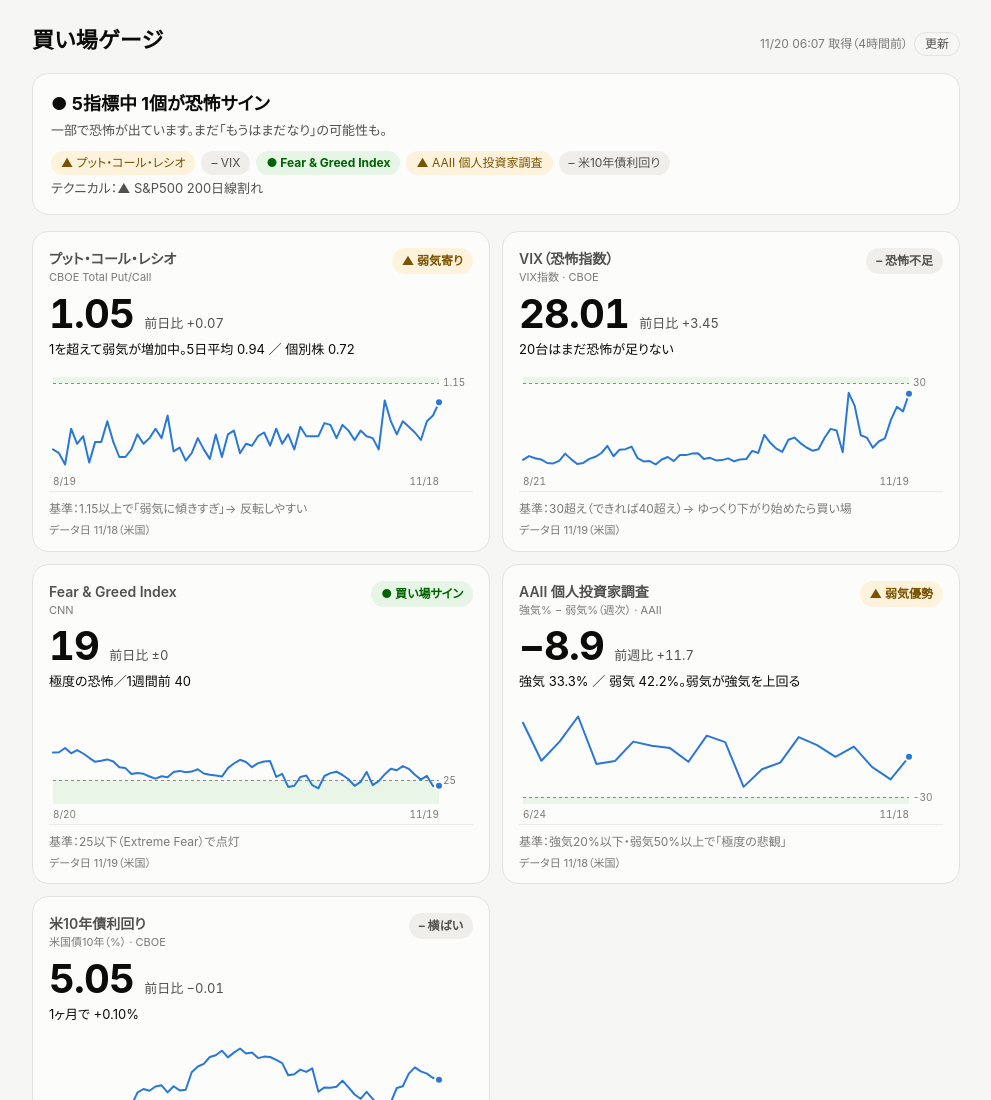
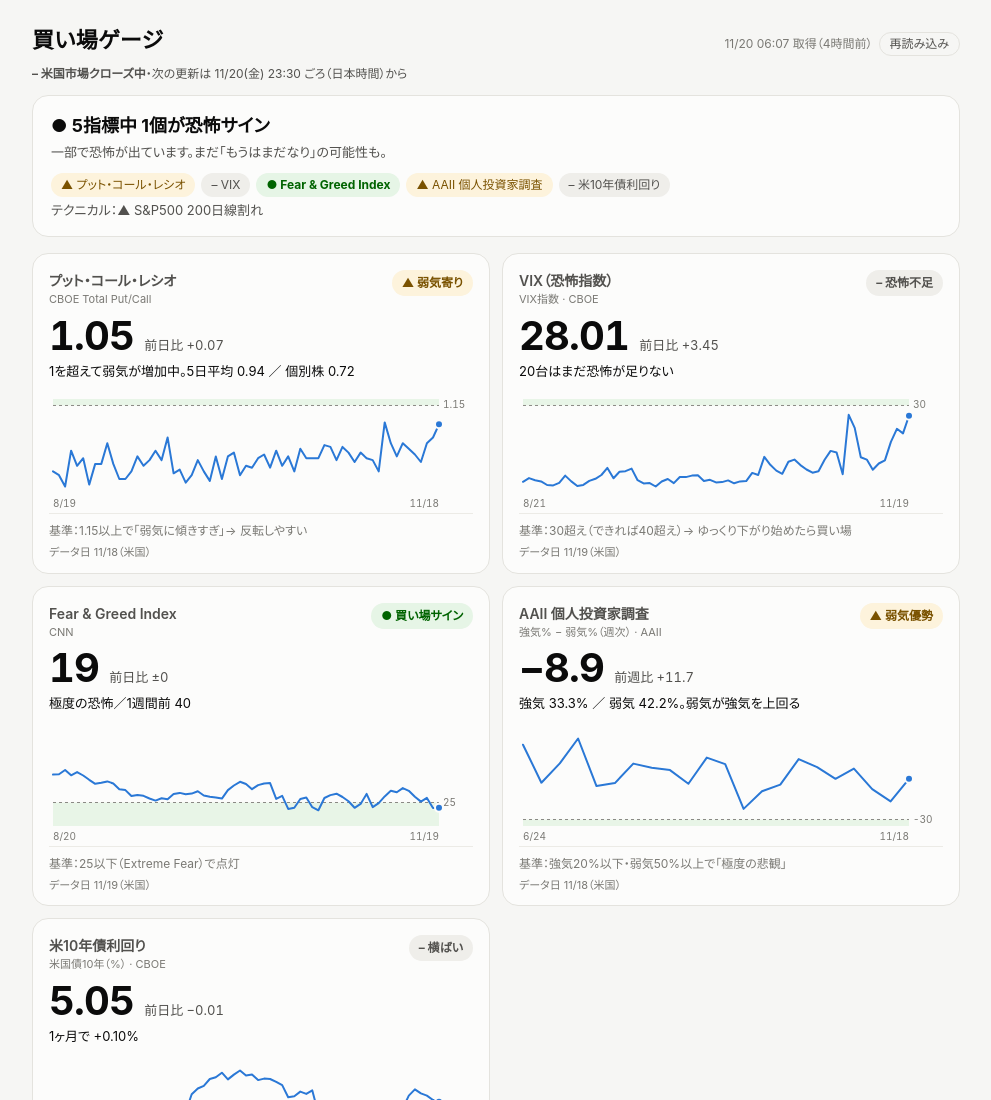
Before and after one commit to cooltak/market-gauge, a plain HTML site: page index.html in a window 1280 px wide. Shown: the top 1100 px of the page, without its empty margins (144-1135 px from the left). Drawn offline with Linux system fonts and the light colour scheme.

Commit message:
定期実行を15分ごと・半端な分にずらす／市場の開閉と次の更新時刻を表示
GitHubの定期実行が毎時0分・30分に混雑して抜けていたため。
「更新」ボタンは実態に合わせて「再読み込み」に改名。

Co-Authored-By: Claude Opus 5.5 <noreply@anthropic.com>
Claude-Session: https://claude.ai/code/session_0191NjqQQjCf3r9YwjxhhH3i

```diff
--- a/index.html
+++ b/index.html
@@ -58,6 +58,9 @@ h1 { font-size: 22px; margin: 0; letter-spacing: 0.02em; }
   border: 1px solid var(--border); border-radius: 999px; padding: 2px 10px; cursor: pointer;
 }
 
+.market { font-size: 12px; color: var(--text-2); margin: -8px 0 12px; }
+.market b { font-weight: 700; }
+.market .open { color: var(--good-ink); }
 .summary {
   border-radius: 16px; padding: 16px 18px; margin-bottom: 16px;
   background: var(--surface); border: 1px solid var(--border);
@@ -120,8 +123,9 @@ h1 { font-size: 22px; margin: 0; letter-spacing: 0.02em; }
 <div class="wrap">
   <header>
     <h1>買い場ゲージ</h1>
-    <div class="updated"><span id="updated">読み込み中…</span><button id="reload" type="button">更新</button></div>
+    <div class="updated"><span id="updated">読み込み中…</span><button id="reload" type="button">再読み込み</button></div>
   </header>
+  <div id="market" class="market"></div>
   <section id="summary" class="summary" aria-live="polite"></section>
   <section id="cards" class="grid"></section>
   <h2 class="section-title">テクニカル確認</h2>
@@ -397,6 +401,33 @@ function render() {
   const ago = Math.round((Date.now() - t) / 60000)
   const agoTxt = ago < 60 ? `${ago}分前` : ago < 1440 ? `${Math.round(ago / 60)}時間前` : `${Math.round(ago / 1440)}日前`
   document.getElementById('updated').textContent = `${jst} 取得（${agoTxt}）`
+  renderMarket()
+}
+
+// ---- 米国市場の開閉と次の更新時刻 ----
+const nyParts = (t) => {
+  const p = Object.fromEntries(new Intl.DateTimeFormat('en-US', {
+    timeZone: 'America/New_York', weekday: 'short', hour: 'numeric', minute: 'numeric', hourCycle: 'h23',
+  }).formatToParts(t).map((x) => [x.type, x.value]))
+  return { wd: p.weekday, min: +p.hour * 60 + +p.minute }
+}
+const isOpen = (t) => {
+  const { wd, min } = nyParts(t)
+  return !['Sat', 'Sun'].includes(wd) && min >= 570 && min < 960 // 9:30〜16:00（祝日は考慮しない）
+}
+function renderMarket() {
+  const el = document.getElementById('market')
+  const now = new Date()
+  if (isOpen(now)) {
+    el.innerHTML = '<b class="open">● 米国市場オープン中</b>・約15〜30分ごとに自動更新'
+    return
+  }
+  let t = new Date(Math.ceil(now / 60000) * 60000)
+  for (let i = 0; i < 4 * 24 * 60 && !isOpen(t); i++) t = new Date(t.getTime() + 60000)
+  const jst = new Intl.DateTimeFormat('ja-JP', {
+    timeZone: 'Asia/Tokyo', month: 'numeric', day: 'numeric', weekday: 'short', hour: '2-digit', minute: '2-digit',
+  }).format(t)
+  el.innerHTML = `<b>– 米国市場クローズ中</b>・次の更新は ${jst} ごろ（日本時間）から`
 }
 
 async function load() {
```
Also changed, not shown: 1 other file.
